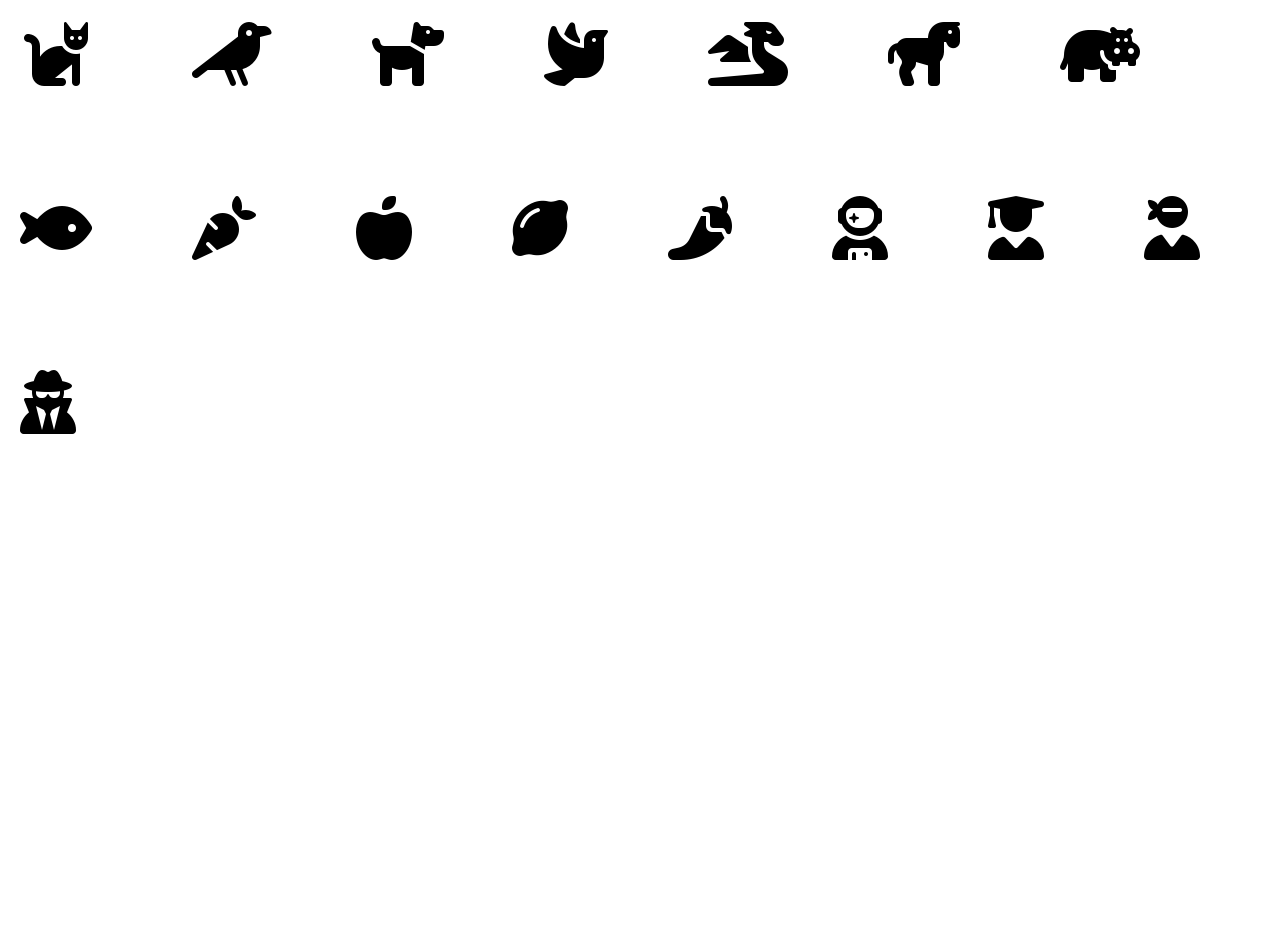
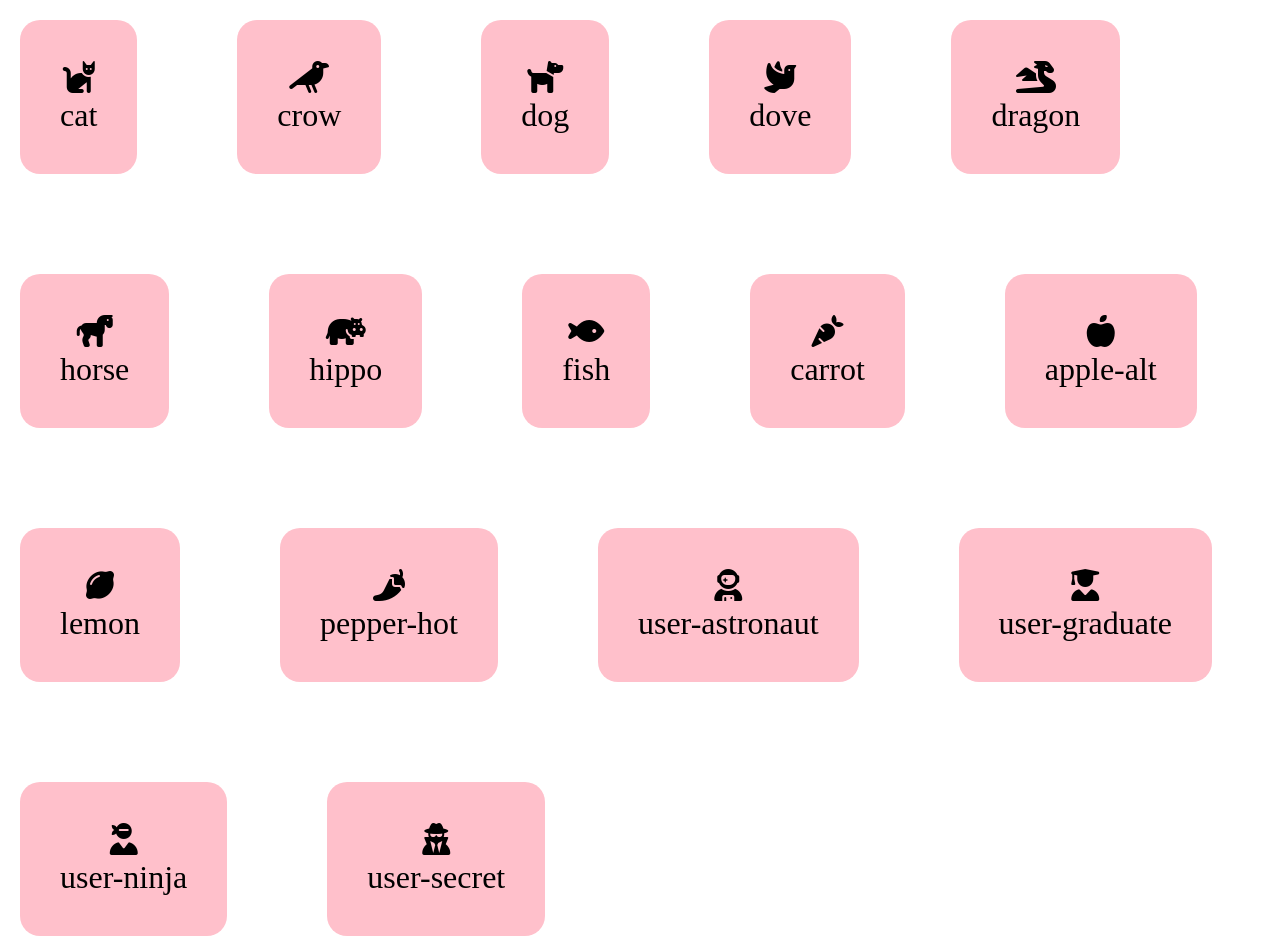
Before and after one commit to Onda-dev/js-es6-icons, a plain HTML site: page index.html in a window 1280 px wide. Before the commit the page ends 800 px from the top, so only its background shows below. Drawn offline with Linux system fonts and the light colour scheme.

Commit message:
Milestone 1 ok

```diff
--- a/data.js
+++ b/data.js
@@ -125,6 +125,7 @@ icons.forEach((element) => {
 	// console.log(icon)
 	const iconHTML = document.querySelector("#icon-template").content.cloneNode(true)
 	iconHTML.querySelector(".icon").innerHTML = icon
+	iconHTML.querySelector(".icon-name").innerHTML = element.name
 	console.log(iconHTML)
 	document.querySelector(".container").append(iconHTML)
 })
--- a/index.html
+++ b/index.html
@@ -15,6 +15,7 @@
             <template id="icon-template">
                 <div class="icon-box">
                     <div class="icon"></div>
+                    <div class="icon-name"></div>
                 </div>
             </template>
         </div>
--- a/style.css
+++ b/style.css
@@ -7,8 +7,17 @@
 .container {
     padding: 20px;
     margin: auto;
-    font-size: 4em;
+    font-size: 2em;
     display: flex;
     gap: 100px;
     flex-wrap: wrap;
 }
+
+.icon-box {
+    display: flex;
+    align-items: center;
+    flex-direction: column;
+    background-color: pink;
+    padding: 40px;
+    border-radius: 20px;
+}
```
